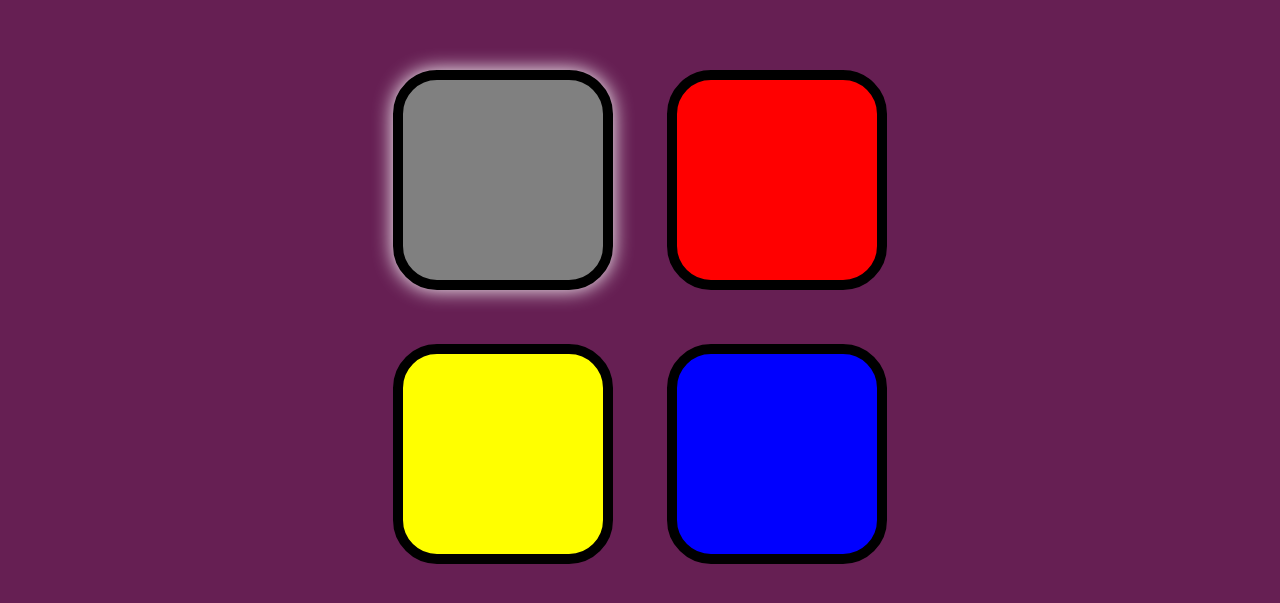
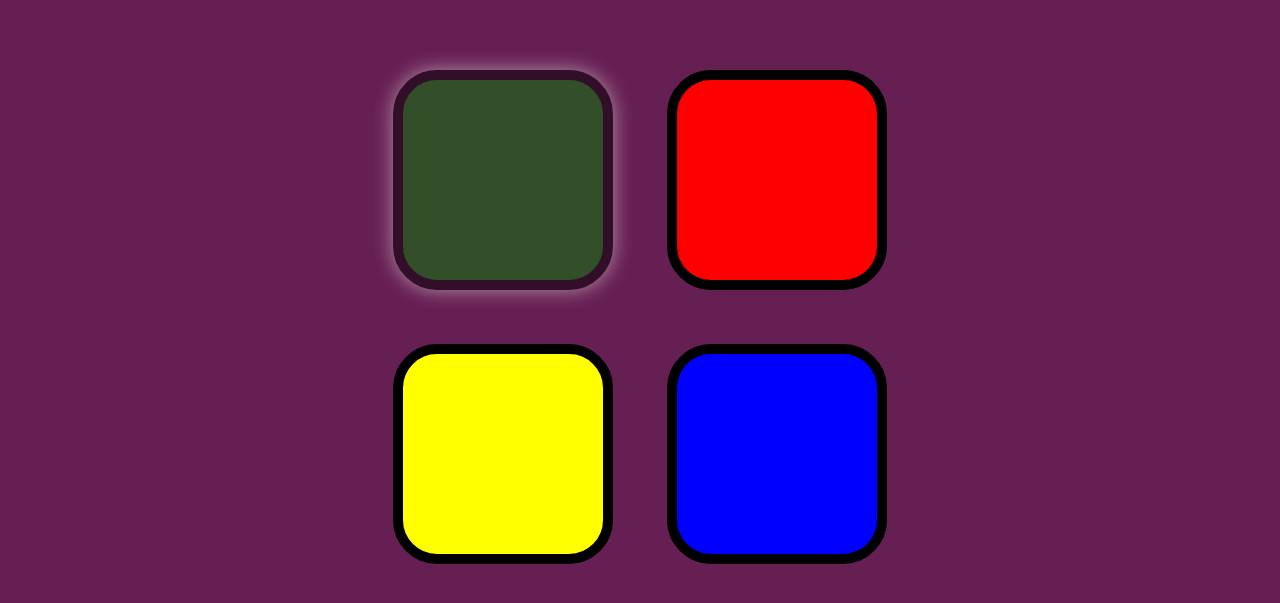
Before and after one commit to TejasDS13/Simon-Game, a plain HTML site: page index.html in a window 1280 px wide. Both pictures are taken after a click on the element 503 px from the left and 357 px from the top of the page. Shown: the part 177-780 px from the top of the page. Drawn offline with nearby package versions, Linux system fonts and the light colour scheme.

Commit message:
Update styles.css

```diff
--- a/styles.css
+++ b/styles.css
@@ -49,5 +49,5 @@ body {
 
 .pressed {
   box-shadow: 0 0 20px white;
-  background-color: grey;
+  opacity: 0.5;
 }
```
